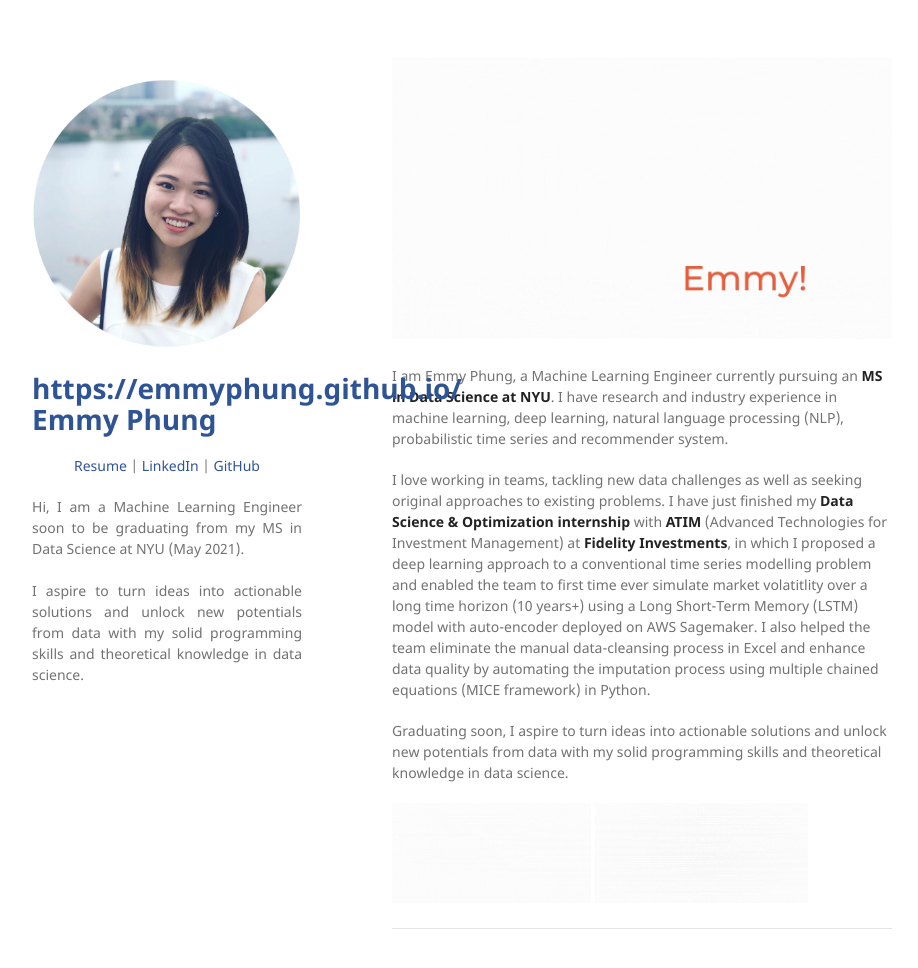
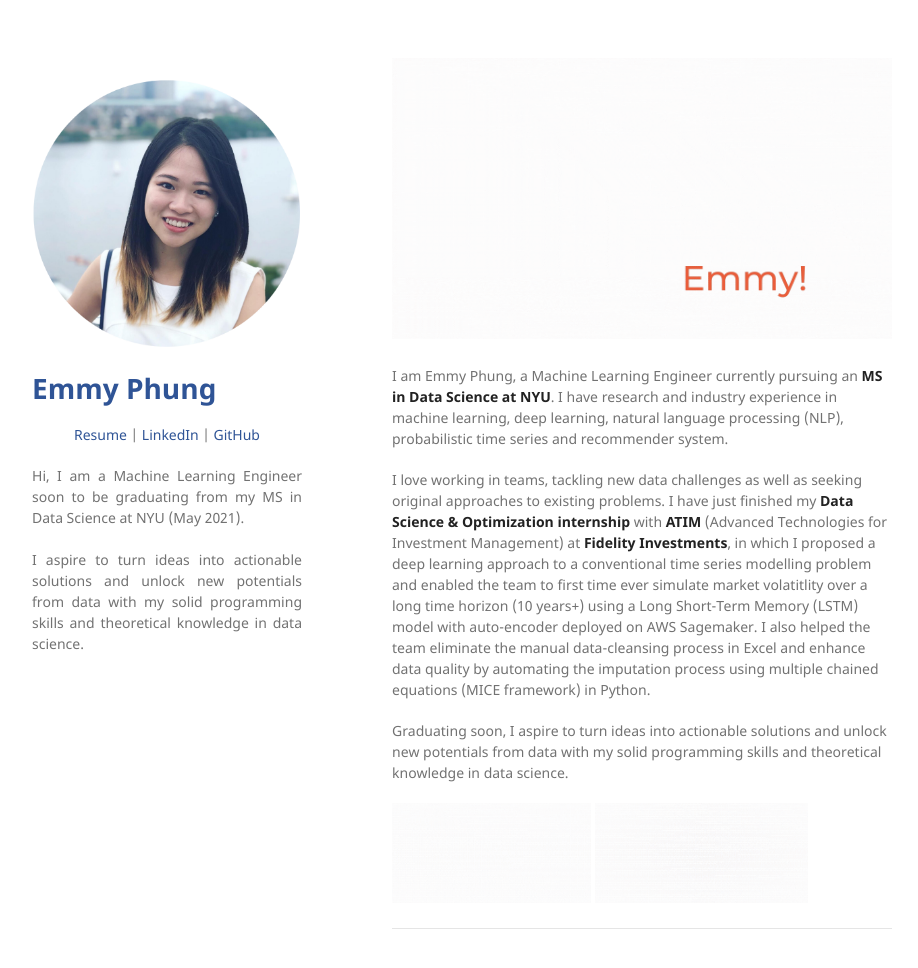
Before and after one commit to Emmyphung/emmyphung.github.io, a Jekyll site: the page built from index.md, in a window 1280 px wide and 999 px high. Shown: the top 968 px of the window, without its empty margins (178-1096 px from the left). Built offline with Jekyll 4.4.1, drawn with Linux system fonts in a browser that asks for light colours; our own code applies the rules of GitHub Pages for plain Markdown files; some of the changed lines change nothing that is shown.

Commit message:
Update _config.yml

```diff
--- a/_config.yml
+++ b/_config.yml
@@ -3,7 +3,7 @@
 logo: "/images/ava.png?raw=true"
 
 description:
-  <h1><a href="#">https://emmyphung.github.io/ Emmy Phung</a></h1>
+  <h1><a href="https://emmyphung.github.io/"> Emmy Phung</a></h1>
   <p align="center">
   <a href="https://emmyphung.github.io/Resume/">Resume</a> |
   <a href="https://www.linkedin.com/in/emmy-phung/">LinkedIn</a> |
```
